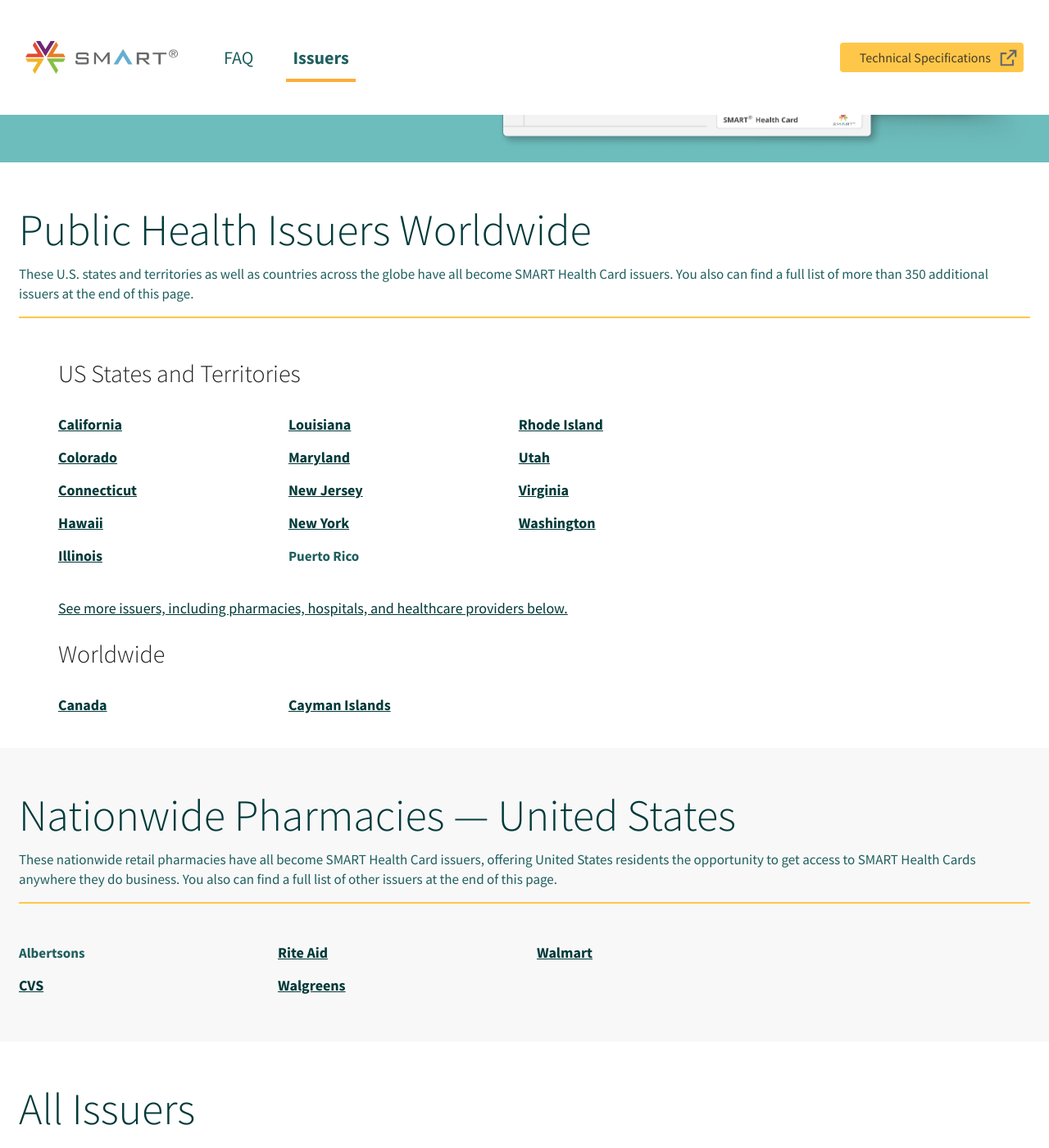
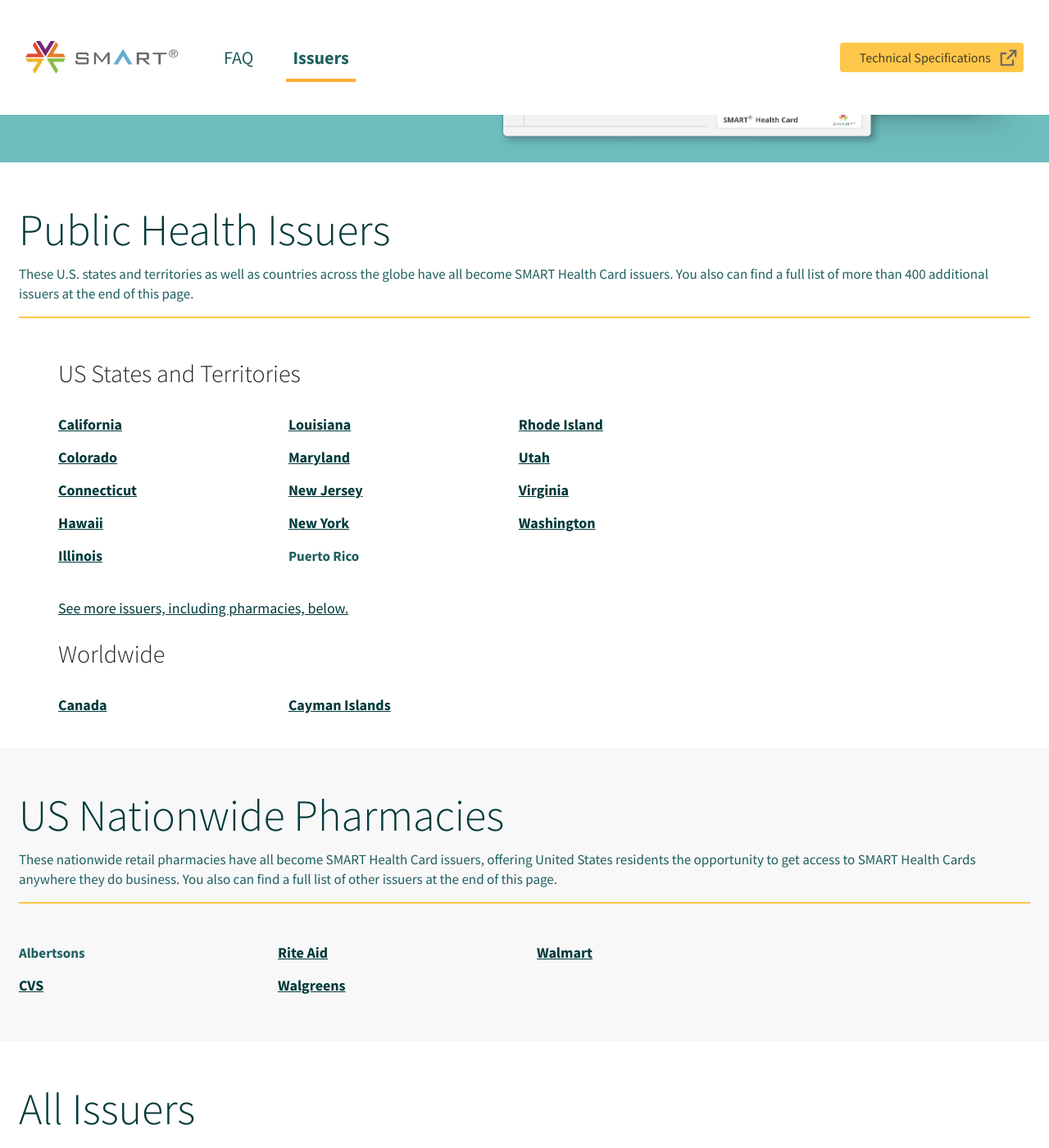
Before and after one commit to smart-health-cards/staging, a Jekyll site: the page built from en/issuers.html, in a window 1280 px wide and 1400 px high, scrolled down 638 px. Shown: the whole window at 82% size. Built offline with Jekyll 4.4.1, drawn with Linux system fonts in a browser that asks for light colours; some of the changed text lies outside the part shown.

Commit message:
Copy & layout changes

```diff
--- a/css/main.css
+++ b/css/main.css
@@ -406,8 +406,16 @@
     content: none;
 }
 
+.toggle-hide {
+    display: none;
+}
+
 .rotate-90 {
     transform: rotate(90deg);
+}
+
+.rotate-270 {
+    transform: rotate(270deg);
 }
 /* /Issuers Page */
 
--- a/en/issuers.html
+++ b/en/issuers.html
@@ -41,7 +41,7 @@
 
         <!-- Heading -->
         <h1>
-          Public Health Issuers Worldwide
+          Public Health Issuers
         </h1>
 
       </div>
@@ -51,7 +51,7 @@
       <div class="col-12">
         <!-- Text -->
         <p class="text-md-start mb-0">
-          These U.S. states and territories as well as countries across the globe have all become SMART Health Card issuers. You also can find a full list of more than 350 additional issuers at the end of this page.
+          These U.S. states and territories as well as countries across the globe have all become SMART Health Card issuers. You also can find a full list of more than 400 additional issuers at the end of this page.
         </p>
       </div>
     </div> <!-- / .row -->
@@ -86,7 +86,7 @@
               </div>
             </div>
             <br>
-            <a href="#pharmacies">See more issuers, including pharmacies, hospitals, and healthcare providers below.</a>
+            <a href="#pharmacies">See more issuers, including pharmacies, below.</a>
           </div>
 
           <div class="col-12">
@@ -116,7 +116,7 @@
 
         <!-- Heading -->
         <h1>
-          Nationwide Pharmacies &mdash; United States
+          US Nationwide Pharmacies
         </h1>
 
       </div>
@@ -218,9 +218,10 @@
         </div> <!-- / .row -->
       </div>
     </div> <!-- / .row -->
-    <div class="row py-3">
+    <div class="row py-3" aria-hidden="true">
       <div class="col-12 text-center">
-        <button class="btn btn-primary btn btn-primary pt-2 pb-2 pl-4 pr-4 text-uppercase" id="list_toggle"><span class="float-left mr-3"></span>Show All {{ issuers.size }} Issuers <img src="../Assets/Images/MIC21224_Icon_Link_v01_DS_2021_06_28.png" class="float-right mx-auto rotate-90" width="21" height="21" alt=""></button>
+        <button class="btn btn-primary btn btn-primary pt-2 pb-2 pl-4 pr-4 text-uppercase list-toggle"><span class="float-left mr-3"></span>Show All {{ issuers.size }} Issuers <img src="../Assets/Images/MIC21224_Icon_Link_v01_DS_2021_06_28.png" class="float-right mx-auto rotate-90" width="21" height="21" alt=""></button>
+        <button class="btn btn-primary btn btn-primary pt-2 pb-2 pl-4 pr-4 text-uppercase list-toggle toggle-hide"><span class="float-left mr-3"></span>See Less <img src="../Assets/Images/MIC21224_Icon_Link_v01_DS_2021_06_28.png" class="float-right mx-auto rotate-270" width="21" height="21" alt=""></button>
       </div>
     </div>
   </div> <!-- / .container -->
@@ -229,7 +230,7 @@
 <section class="bg-lightgrey subSection pt-4 pt-lg-5 pb-lg-5">
   <div class="container">
     <div class="row">
-      <div class="col-12 col-lg-8 text-left">
+      <div class="col-12 col-lg-7 text-left">
         <div class="row">
           <div class="col-12 text-left">
 
@@ -254,7 +255,7 @@
           </div>
         </div> <!-- / .row -->
       </div>
-      <div class="col-12 col-lg-4 text-left pb-4">
+      <div class="col-12 col-lg-4 offset-lg-1 text-left pb-4">
         <div class="row">
           <div class="col-12 text-left">
 
--- a/lib/main.js
+++ b/lib/main.js
@@ -32,9 +32,9 @@
 
     (function ($) {
 
-        $("#list_toggle").on("click", function() {
-            $("#issuers_list").addClass("toggled");
-            $(this).hide();
+        $(".list-toggle").on('click', function() {
+            $("#issuers_list").toggleClass("toggled");
+            $('.list-toggle').toggle();
         });
 
     })(jQuery);
```
Also changed, not shown: other parts of en/issuers.html (+1 -1 lines).
